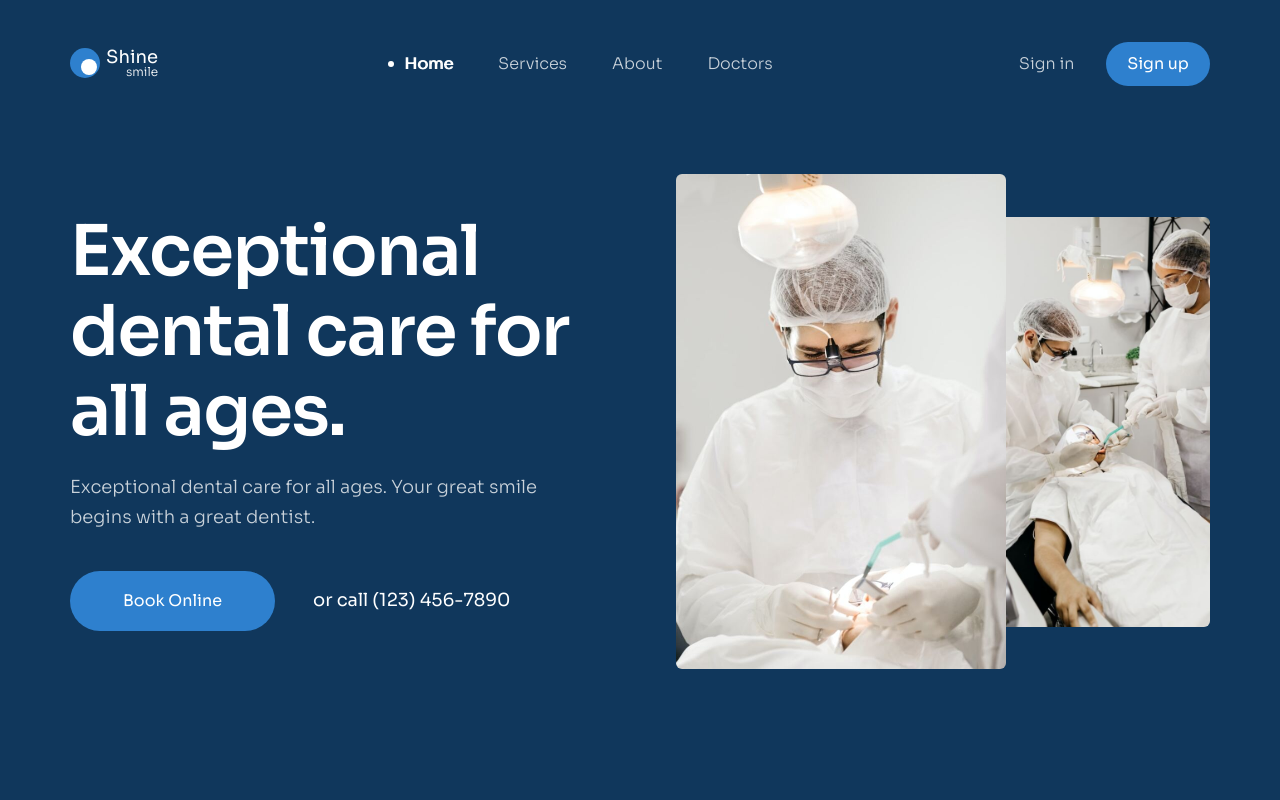
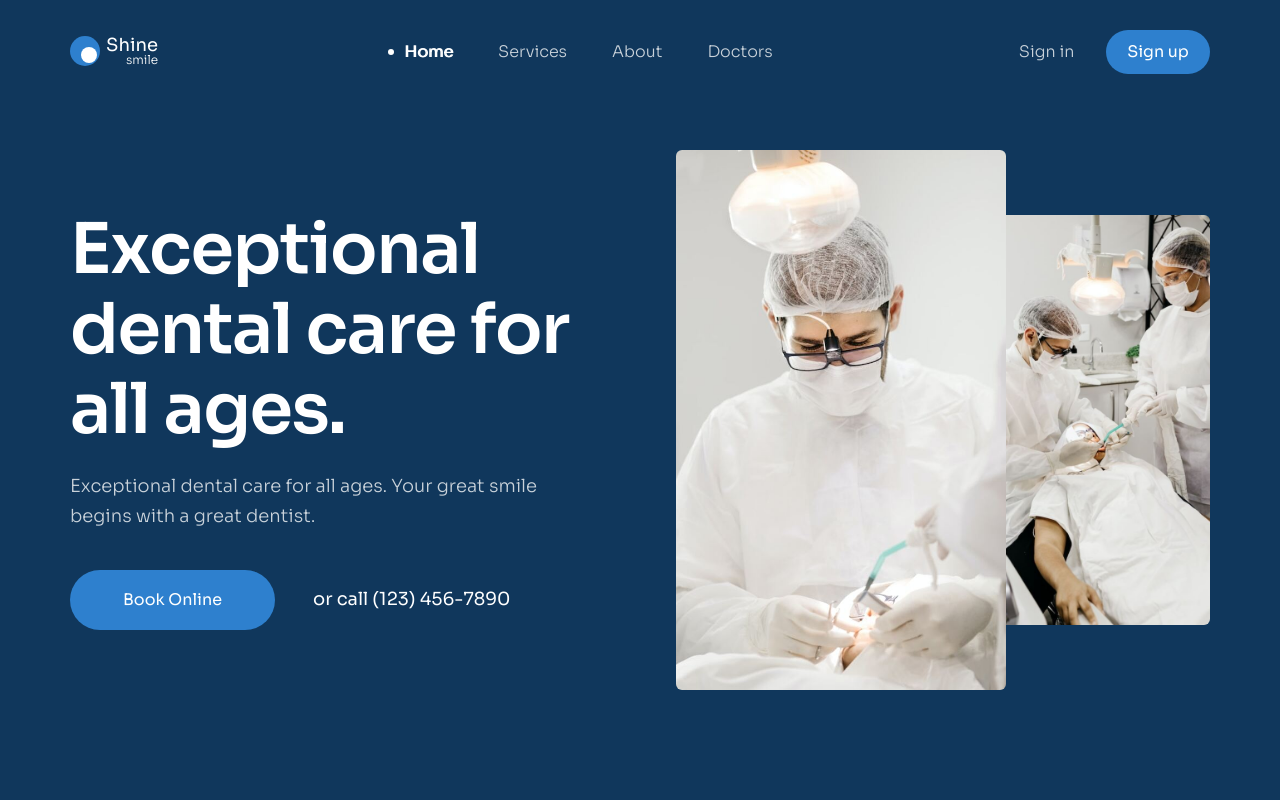
Before and after one commit to immanh/Dental-Care-Landing-Page, a plain HTML site: page index.html in a window 1280 px wide. Shown: the top 800 px of the page. Drawn offline with nearby package versions, Linux system fonts and the light colour scheme.

Commit message:
fix padding-bottom hero section

```diff
--- a/assets/css/global-styles.css
+++ b/assets/css/global-styles.css
@@ -15,6 +15,9 @@ body {
     --primary-color: #2e80ce;
     --title-color: #10375c;
     --description-color: #575f66;
+
+    /* Dimension */
+    --menu-padding: 12px;
 }
 a {
     text-decoration: none;
--- a/assets/css/header.css
+++ b/assets/css/header.css
@@ -1,8 +1,9 @@
 .header {
+    --top-padding: calc(30px - var(--menu-padding));
     background-color: var(--title-color);
-    padding-top: 30px;
+    padding-top: var(--top-padding);
     position: sticky;
-    top: -30px;
+    top: calc(-1 * var(--top-padding));
     left: 0;
     z-index: 1;
 }
--- a/assets/css/hero.css
+++ b/assets/css/hero.css
@@ -1,13 +1,19 @@
 /* ====Hero==== */
+
 .hero {
+    --padding-top: calc(76px - var(--menu-padding));
+    display: flex;
+    padding-top: var(--padding-top);
+    padding-bottom: 110px;
     background-color: var(--title-color);
-    padding-top: 76px;
-    height: calc(100vh - 98px);
+    height: calc(100% - 98px - var(--padding-top) - 110px);
 }
+
 .hero__inner {
     display: flex;
     justify-content: space-between;
 }
+
 .hero__info {
     width: 44%;
     display: flex;
@@ -54,16 +60,20 @@
     justify-content: flex-end;
     align-items: center;
 }
+
 .hero__img {
     width: 330px;
+    height: 540px;
     object-fit: cover;
 }
+
 .hero__img:last-child {
     width: 210px;
     height: 410px;
     border-top-right-radius: 6px;
     border-bottom-right-radius: 6px;
 }
+
 .hero__img:first-child {
     position: relative;
     margin-right: -6px;
```
